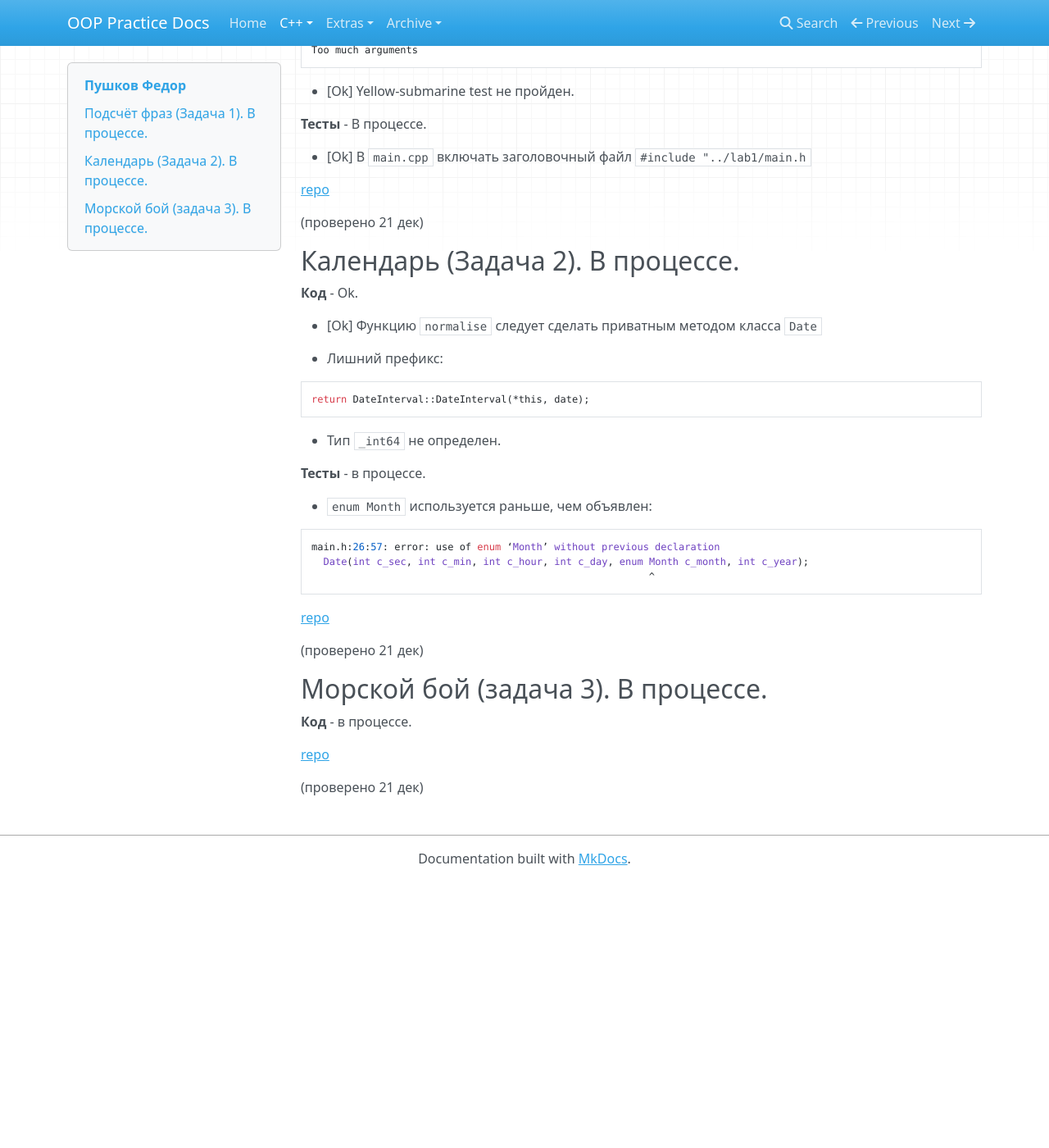
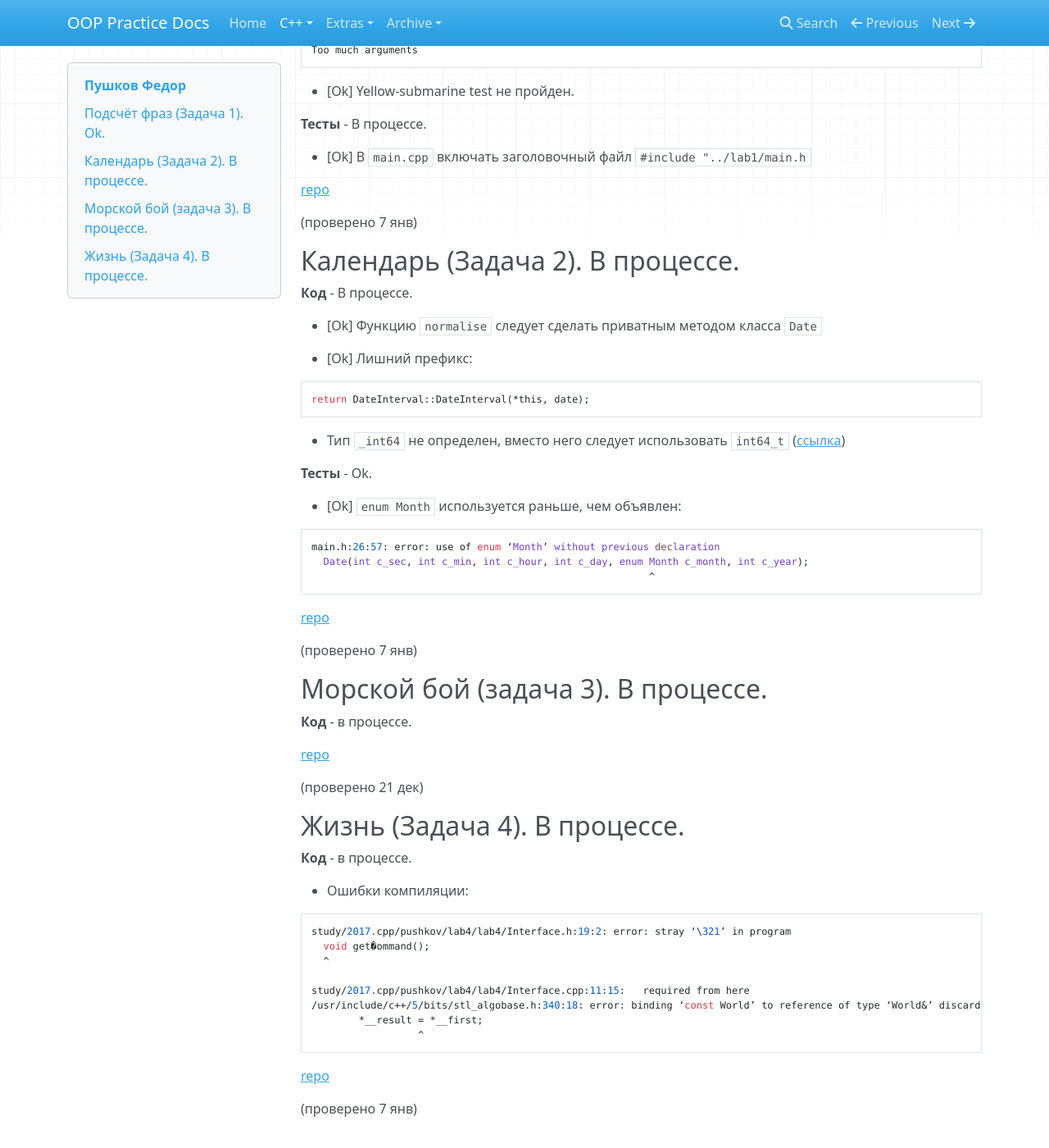
Before and after one commit to avoronkov/oop, an MkDocs documentation site: the page built from docs/2017.cpp/results/pushkov.md, in a window 1280 px wide and 1400 px high, scrolled down 928 px. Shown: the whole window at 82% size. Built offline with MkDocs 1.6.1, drawn with Linux system fonts in a browser that asks for light colours; nearby versions of some CDN libraries; old or Windows-style settings are respelled for this version of MkDocs; before the commit the page ends 2003 px from its top, so only the background shows below that; some of the changed text lies outside the part shown.

Commit message:
update pushkov results

````diff
--- a/docs/2017.cpp/results/pushkov.md
+++ b/docs/2017.cpp/results/pushkov.md
@@ -1,8 +1,8 @@
 # Пушков Федор
 
-## Подсчёт фраз (Задача 1). В процессе.
+## Подсчёт фраз (Задача 1). Ok.
 
-**Код** - в процессе.
+**Код** - Ok.
 
 - [Ok] Использование `using namespace std;` - грубое нарушение общепринятого стиля кодирования.
 
@@ -20,7 +20,7 @@
 
 - [Ok] `cout << "Empty input" << endl;` не является ошибкой, сообщение можно не показывать.
 
-- 2 цикла чтения из потока вместо одного:
+- [Ok] 2 цикла чтения из потока вместо одного:
 ```C++
     do {
         getline(is, str);
@@ -52,25 +52,25 @@ Too much arguments
 
 [repo](https://bitbucket.org/pushkov_oop/lab1)
 
-(проверено 21 дек)
+(проверено 7 янв)
 
 ## Календарь (Задача 2). В процессе.
 
-**Код** - Ok.
+**Код** - В процессе.
 
 - [Ok] Функцию `normalise` следует сделать приватным методом класса `Date`
 
-- Лишний префикс:
+- [Ok] Лишний префикс:
 
 ```C++
 return DateInterval::DateInterval(*this, date);
 ```
 
-- Тип `_int64` не определен.
+- Тип `_int64` не определен, вместо него следует использовать `int64_t` ([ссылка](http://en.cppreference.com/w/cpp/types/integer))
 
-**Тесты** - в процессе.
+**Тесты** - Ok.
 
-- `enum Month` используется раньше, чем объявлен:
+- [Ok] `enum Month` используется раньше, чем объявлен:
 ```C++
 main.h:26:57: error: use of enum ‘Month’ without previous declaration
   Date(int c_sec, int c_min, int c_hour, int c_day, enum Month c_month, int c_year);
@@ -79,7 +79,7 @@ main.h:26:57: error: use of enum ‘Month’ without previous declaration
 
 [repo](https://bitbucket.org/pushkov_oop/lab2)
 
-(проверено 21 дек)
+(проверено 7 янв)
 
 ## Морской бой (задача 3). В процессе.
 
@@ -88,3 +88,23 @@ main.h:26:57: error: use of enum ‘Month’ without previous declaration
 [repo](https://bitbucket.org/pushkov_oop/lab3)
 
 (проверено 21 дек)
+
+## Жизнь (Задача 4). В процессе.
+
+**Код** - в процессе.
+
+- Ошибки компиляции:
+```C++
+study/2017.cpp/pushkov/lab4/lab4/Interface.h:19:2: error: stray ‘\321’ in program
+  void get�ommand();
+  ^
+
+study/2017.cpp/pushkov/lab4/lab4/Interface.cpp:11:15:   required from here
+/usr/include/c++/5/bits/stl_algobase.h:340:18: error: binding ‘const World’ to reference of type ‘World&’ discards qualifiers
+        *__result = *__first;
+                  ^
+```
+
+[repo](https://bitbucket.org/pushkov_oop/lab4)
+
+(проверено 7 янв)
````
Also changed, not shown: docs/2017.cpp/results.md (+3 -1 lines).
